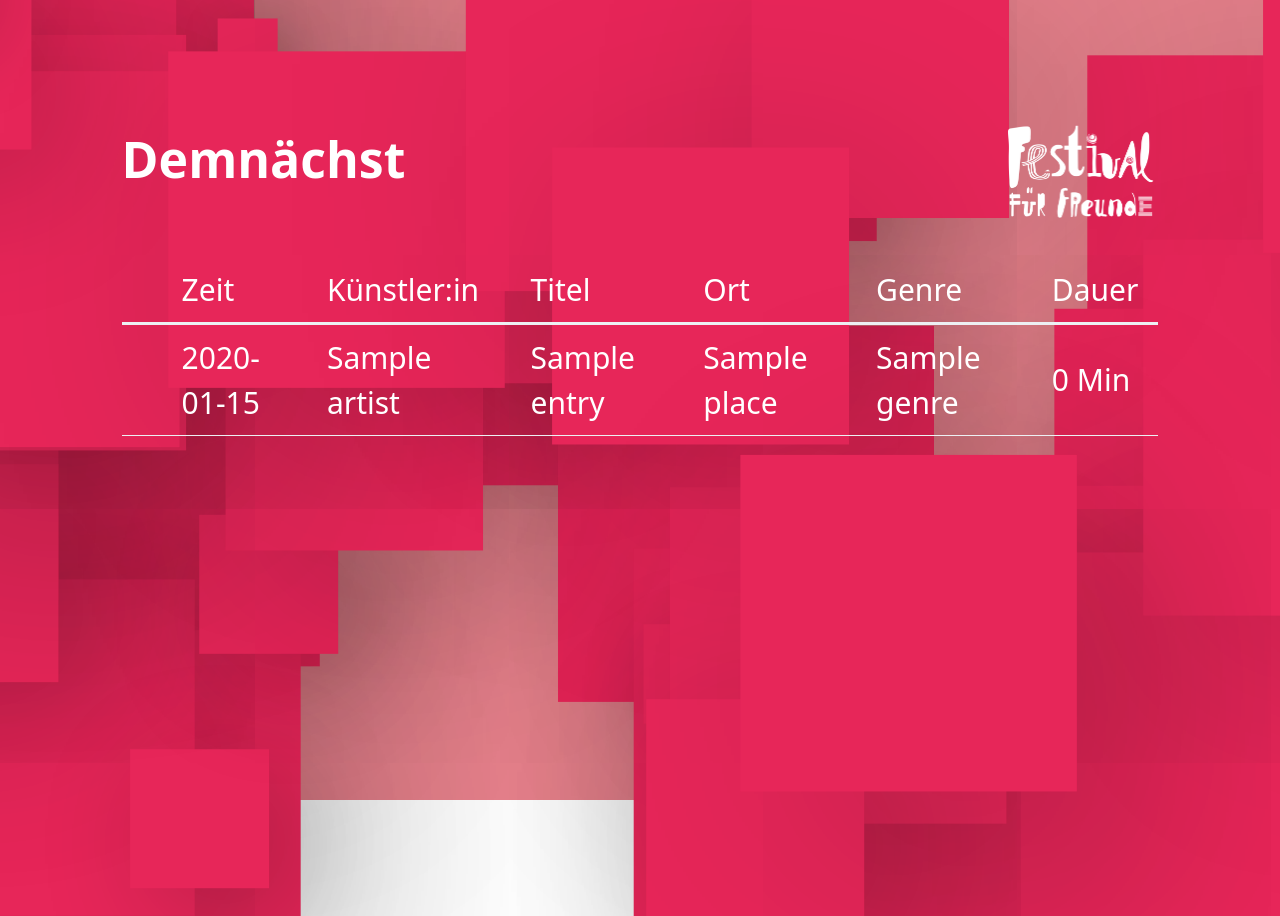
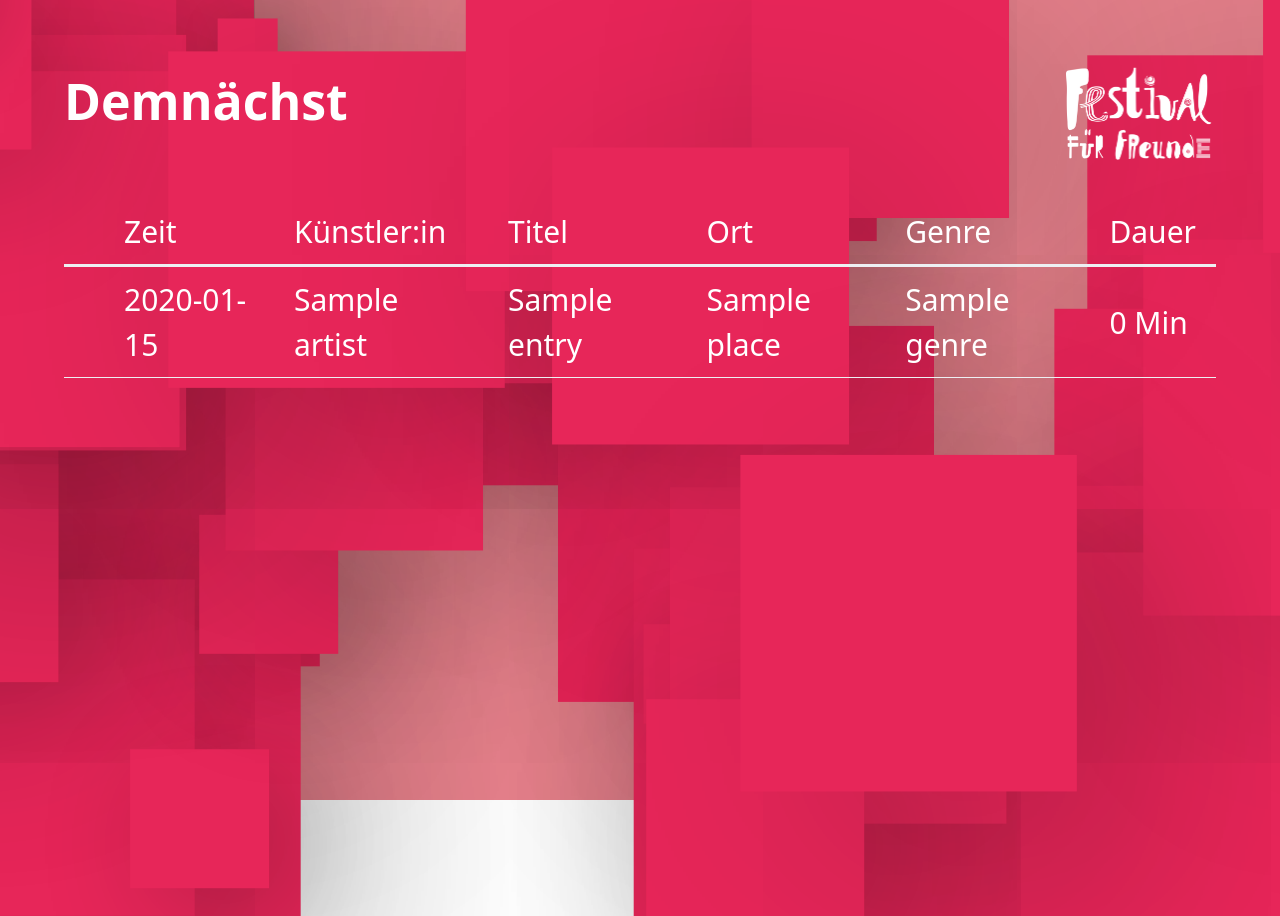
Before and after one commit to 72nd/fuef-timetable, a Flask app: template fuef_timetable/templates/bar.html in a window 1280 px wide; the page is wider, and only the part inside the window is pictured. Shown: the top 916 px of that part. Run offline with Flask 3, Linux system fonts and the light colour scheme; the template is opened without the code that fills it: most values are stand-ins (such as "Sample title", 1, 10 or a date in 2020); some libraries are stand-ins or nearby versions.

Commit message:
Fix timetable

```diff
--- a/fuef_timetable/static/style.css
+++ b/fuef_timetable/static/style.css
@@ -82,7 +82,6 @@
 
 .slide{
 	font-size: 20px;
-	padding: 5%;
 	box-sizing: border-box;
 }
 
```
